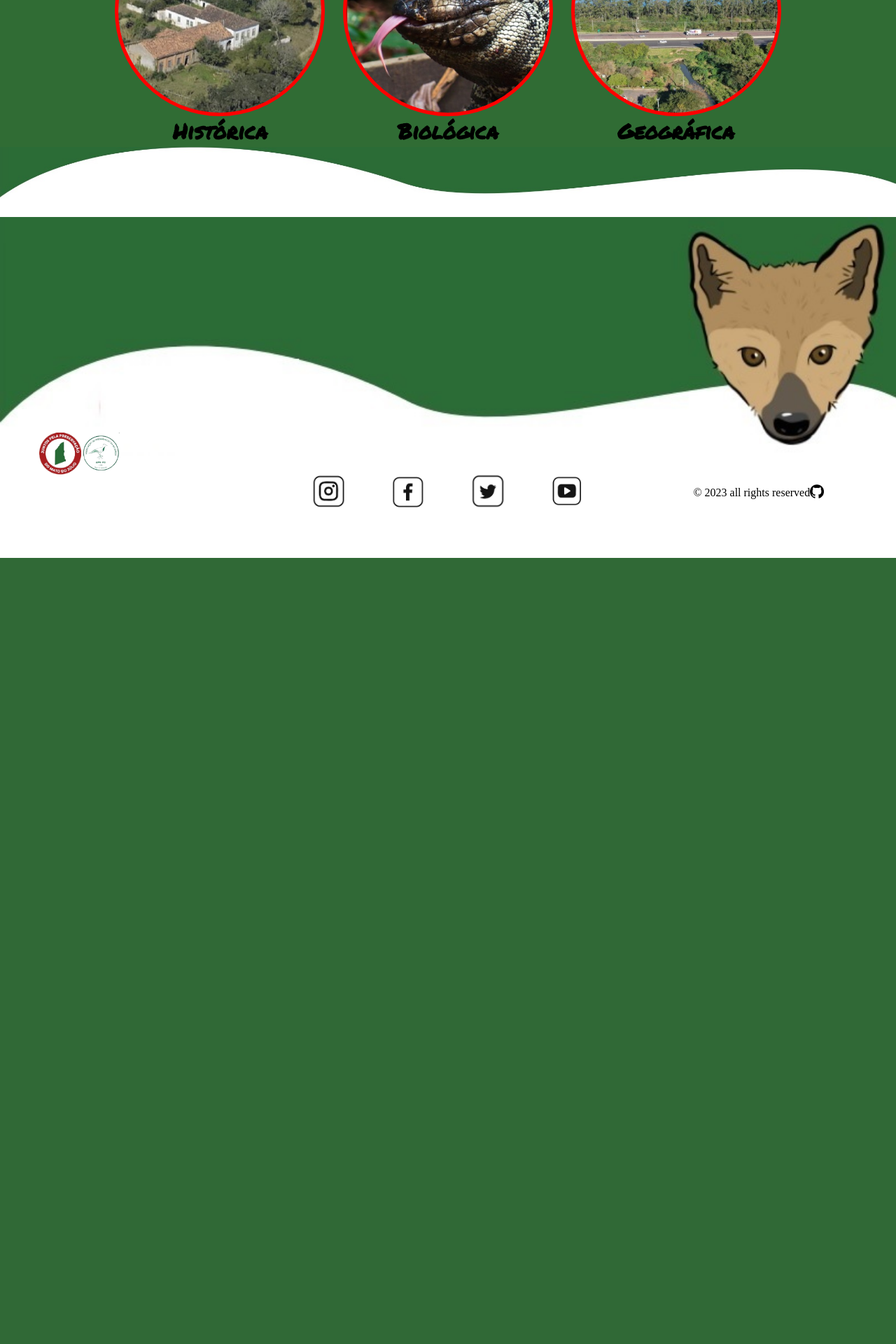
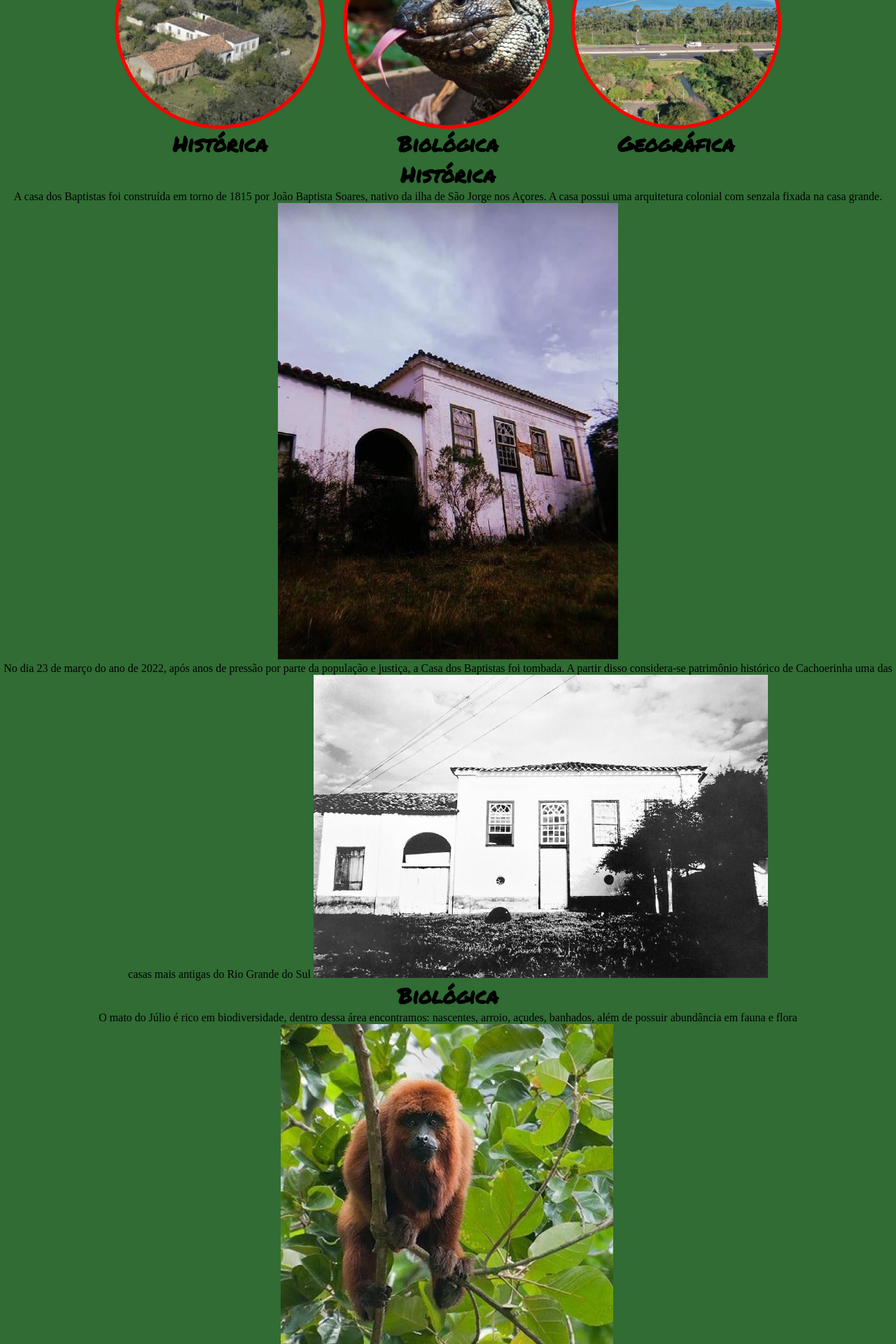
Before and after one commit to CassianoElias/PROJETO_INTEGRADOR_MATO_DO_JULIO, a PHP site: page / in a window 1280 px wide. Shown: the part 2360-4280 px from the top of the page at 70% size. Before the commit the page ends 3157 px from the top, so only its background shows below. Run offline with PHP 8.4, Linux system fonts and the light colour scheme; some web fonts are replaced.

Commit message:
continuando o conteudo index

```diff
--- a/css/footer.css
+++ b/css/footer.css
@@ -51,3 +51,9 @@ footer{
     width: 20px;
     height: auto;
 }
+@media screen and (max-width: 800px){
+    footer{
+        width: auto;
+        height: auto;
+    }
+}
--- a/css/index.css
+++ b/css/index.css
@@ -11,6 +11,8 @@
     box-sizing: border-box;
 }
 body{
+    width: 100%;
+    height: auto;
     background-color: var(--background-verde);
 }
 header{
@@ -150,6 +152,10 @@ header{
     margin-right: 2%;
 }
 @media screen and (max-width: 800px){
+    body{
+        width: 100%;
+         height: auto;
+    }
     #subtitle{
         display: none;
     }
--- a/index.html
+++ b/index.html
@@ -95,6 +95,7 @@
     <div id="hr"></div>
     <div id="container3">
             <h2>Qual a sua importancia?</h2>
+                <p>clique para mais informações</p>
             <div id="importancia">
                 <div id="historica">
                     <button class="bt-info" id="bt-his" type="button"></button>
@@ -107,14 +108,96 @@
                 </div>
 
                 <div id="geografica">
-                <button class="bt-info" id="bt-geo" type="button">
+                    <button class="bt-info" id="bt-geo" type="button"></button>
+                    <h3>Geográfica</h3>
+                </div>
 
-                </button>
-                <h3>Geográfica</h3>
+
+            </div><!--FIM DA DIV QUAL A SUA IMPORTANCIA-->
+        <div id="conteudo-historica">
+            <h2>Histórica</h2>
+                <div id="itens-historica">
+                    <p>A casa dos Baptistas foi construída em
+                        torno de 1815 por João Baptista Soares,
+                        nativo da ilha de São Jorge nos Açores.
+                        A casa possui uma arquitetura colonial com
+                        senzala fixada na casa grande.
+                    <img src="./imagens/img5.jpg" alt=""></p>
+                    <p>No dia 23 de março do ano de
+                        2022, após anos de pressão por
+                        parte da população e justiça, a
+                        Casa dos Baptistas foi tombada.
+                        A partir disso considera-se
+                        patrimônio histórico de
+                        Cachoerinha uma das casas mais
+                        antigas do Rio Grande do Sul
+                    <img src="./imagens/img6.jpg" alt=""></p>
+                </div>
+        </div><!--fim da div conteudo-historica-->
+        <div id="itens-biologica">
+            <h2>Biológica</h2>
+                <div>
+                    <p>O mato do Júlio é rico em
+                        biodiversidade, dentro dessa
+                        área encontramos: nascentes,
+                        arroio, açudes, banhados, além
+                        de possuir abundância em
+                        fauna e flora
+                        <img src="./imagens/img7.jpg" alt="">.</p>
+                    <p>A área é ideal para espécies que estão
+                        ameaçadas de extinção.
+                        O bugio-ruivo já foi avistado por
+                        moradores do entorno do Mato do Júlio
+                        anos atrás, mas devido a urbanização e
+                        caça hoje não habitam mais a área.
+                        <img src="./imagens/img8.jpg" alt=""></p>
+                    <div id="itens-biologica2">
+                        <img src="./imagens/img9.jpg" alt="">
+                        <img src="./imagens/img10.jpg" alt="">
+                        <img src="./imagens/img11.jpg" alt="">
+                        <img src="./imagens/img12.jpg" alt="">
+                        <img src="./imagens/img13.jpg" alt="">
+                        <img src="./imagens/img14.jpg" alt="">
+                        <h2>Serviços ecossistêmicos</h2>
+                    <ul>
+                            <li>Regulação do clima</li>
+                            <li>Qualidade do ar</li>
+                            <li>Polinização</li>
+                            <li>Regulação do fluxo de água, controle de secas e inundações</li>
+                            <li>Controle de pragas e controle de doenças</li>
+                            <li>Controle da erosão e manutenção da fertilidade do solo</li>
+                            <li>Controle de desastres naturais</li>
+                    </ul>
+                    </div>
+                        </div>
+        </div> <!--FIM DA DIV IMPORTANCIA BIOLOGICA-->
+
+        <div>
+            <h2>Geográfica</h2>
+                <div>
+                    <p>A área funciona como um
+                    grande sistema de drenagem
+                    responsável pela retenção da
+                    água da chuva que se converte
+                    enriquecendo a biodiversidade
+                    do local, sendo o seu banhado
+                    um dos afluentes do Rio
+                    Gravataí.
+                    <img src="./imagens/analise_drenagem.jpg" alt=""> </p>
+                    <p>As cidades de Cachoeirinha e Gravataí
+                        foram construídas em uma região de
+                        ‘’várzea’’
+                        , ou ‘’banhado’’
+                        . Ou seja, foram
+                        construídas em terrenos baixos, e
+                        sujeitos a inundações.
+                    <img src="./imagens/alagamento1.jpg" alt="">
+                    <img src="./imagens/alagamento2.jpg" alt=""></p>
                 </div>
         </div>
 
-    </div>
+
+    </div> <!--FIM DA DIV CONTAINER3-->
     <div id="hr"></div>
     </body>
 
```
Also changed, not shown: imagens/analise_drenagem.jpg. Lines whose indentation alone changed are shown as unchanged.
